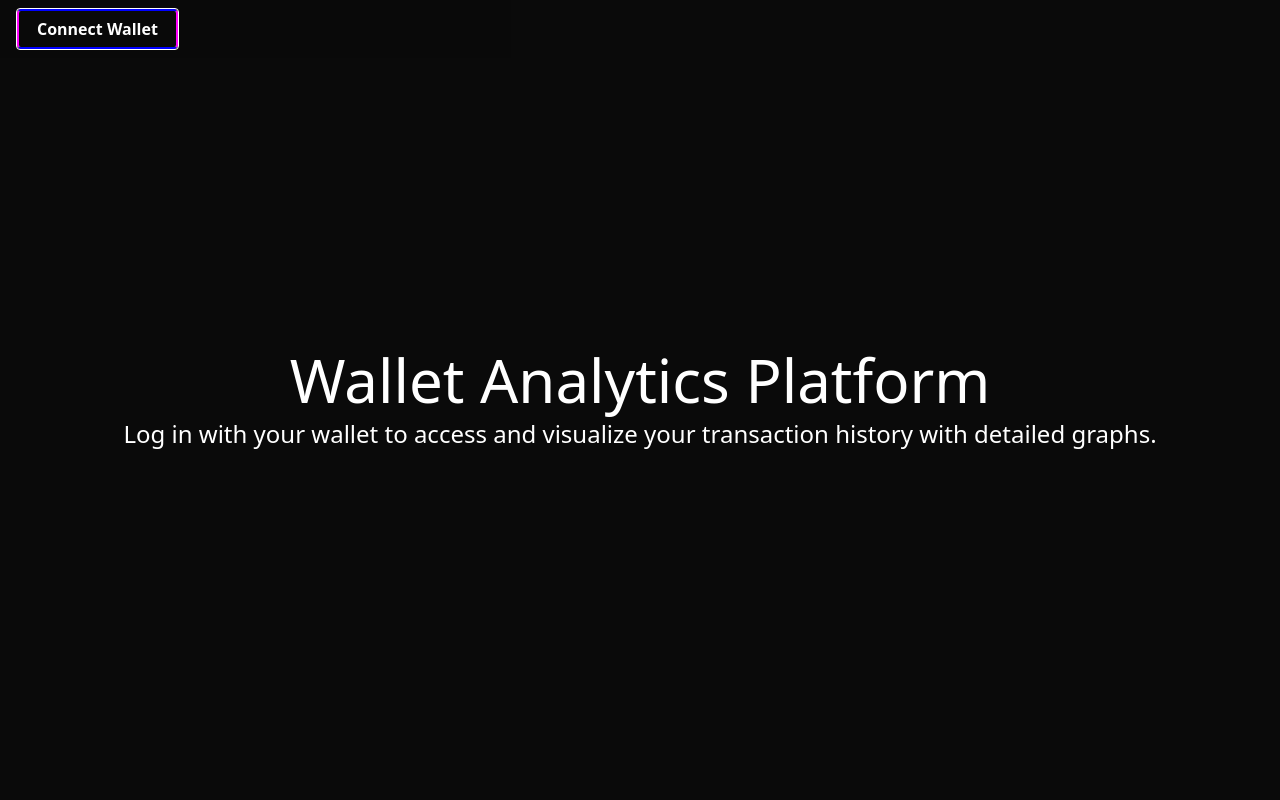
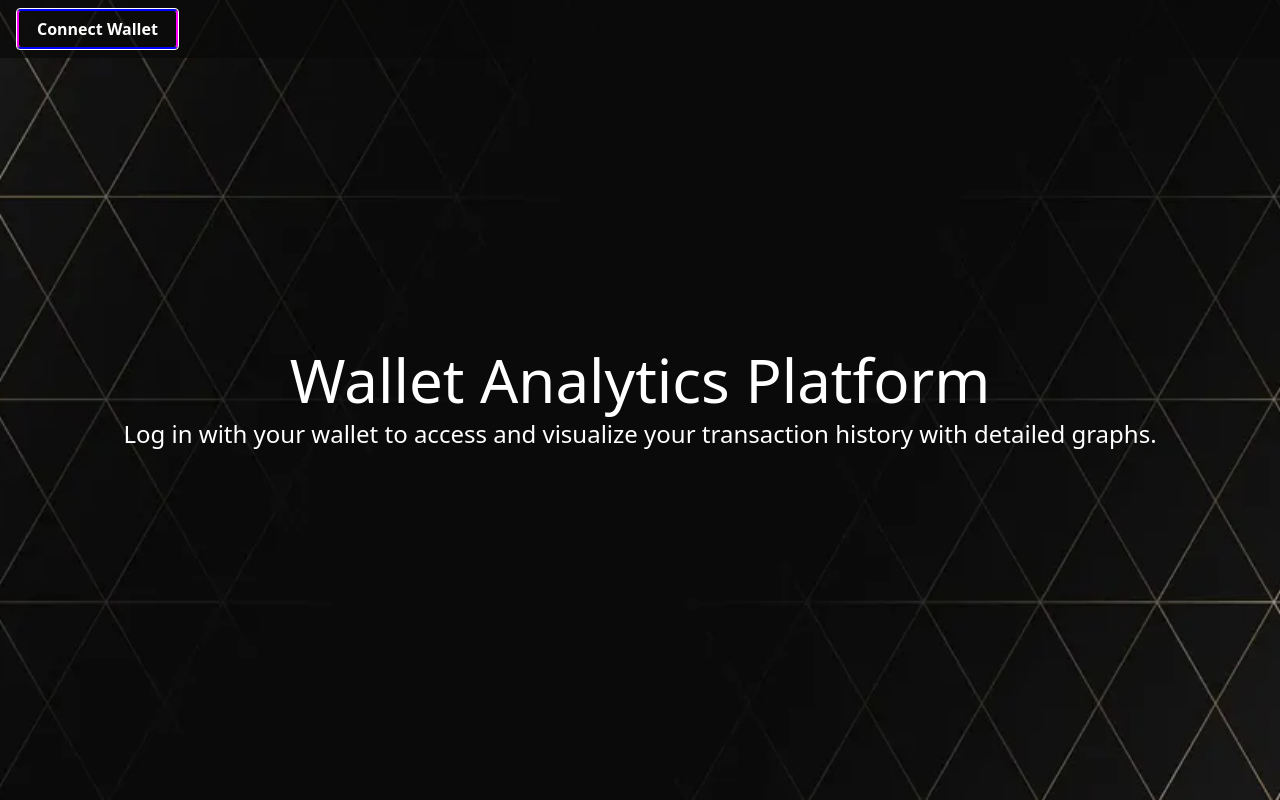
Before and after one commit to HiIamGaryee/commit-test-groan, a React (Create React App) app: page / in a window 1280 px wide. Built offline with nearby package versions, Linux system fonts and the light colour scheme; no server answers.

Commit message:
udpate read me

```diff
--- a/src/global.css
+++ b/src/global.css
@@ -91,6 +91,11 @@
     margin-bottom: 20px;
   }
 
+  .bg-home {
+    @apply bg-cover bg-center bg-no-repeat;
+    background-image: url("/src/assets/bg-home.jpg");
+  }
+
 /*
 body {
   margin: 0;
--- a/src/page/MainPage.tsx
+++ b/src/page/MainPage.tsx
@@ -112,7 +112,7 @@ function MainPage() {
       </div>
 
       {/* Page Content */}
-      <div className="bg-neutral-950 text-white min-h-screen p-4 flex items-center justify-center">
+      <div className="bg-home text-white min-h-screen p-4 flex items-center justify-center">
         <div className="container text-center">
           <h1 className="text-6xl">Wallet Analytics Platform</h1>
           <p className="text-2xl mt-2">
```
Also changed, not shown: src/assets/bg-home.jpg (added), 1 other file (tests, documents, lock files or other folders).
